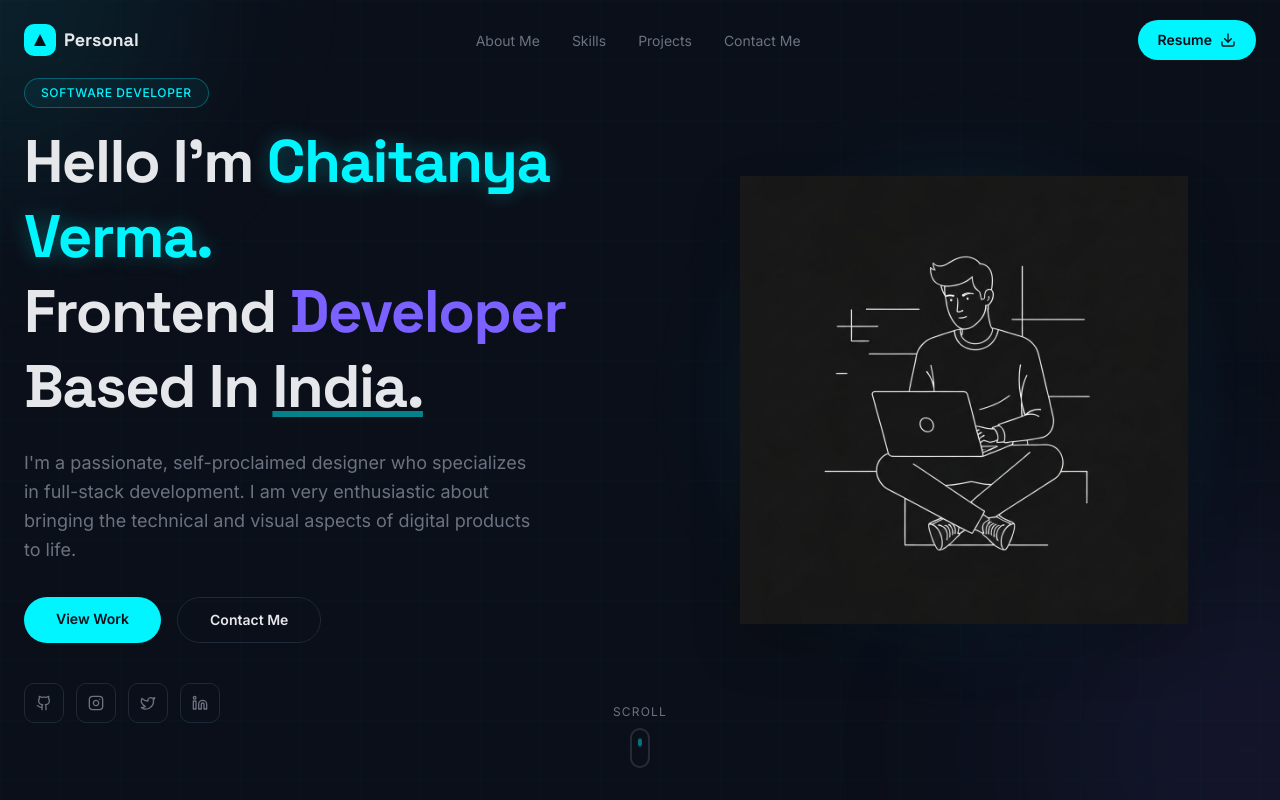
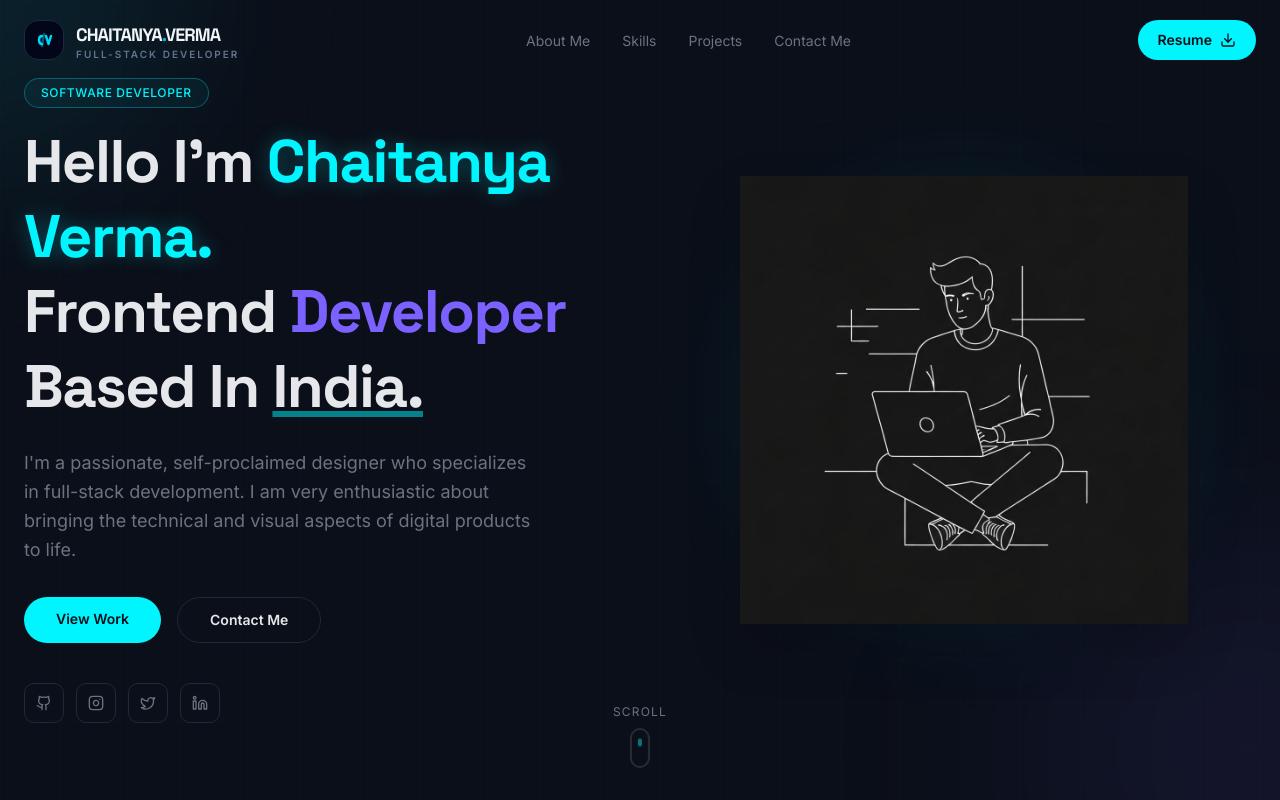
Before and after one commit to Chaitanya8464/Portfolio, a Next.js app: page / in a window 1280 px wide. Shown: the top 800 px of the page. Built offline with nearby package versions, Linux system fonts and the light colour scheme.

Commit message:
Fix: overlaped issues

```diff
--- a/components/about-section.tsx
+++ b/components/about-section.tsx
@@ -51,7 +51,7 @@ export function AboutSection() {
               <div className="absolute inset-0 bg-gradient-to-br from-primary/5 to-secondary/5" />
               <Image
                 src="/images/about-illustration.jpg"
-                alt="About Evren Shah"
+                alt="About Chaitanya Verma"
                 width={400}
                 height={400}
                 className="relative z-10 h-auto w-full max-w-sm object-cover"
--- a/components/navbar.tsx
+++ b/components/navbar.tsx
@@ -30,16 +30,38 @@ export function Navbar() {
     >
       <nav className="mx-auto flex max-w-7xl items-center justify-between px-6">
         {/* Logo */}
-        <a href="#" className="flex items-center gap-2 group">
-          <div className="flex h-8 w-8 items-center justify-center rounded-lg bg-primary text-primary-foreground transition-shadow duration-300 group-hover:glow-cyan">
-            <svg width="16" height="16" viewBox="0 0 16 16" fill="none" xmlns="http://www.w3.org/2000/svg">
-              <path d="M8 2L2 14h12L8 2z" fill="currentColor" />
-            </svg>
-          </div>
-          <span className="font-mono text-lg font-bold text-foreground">
-            Personal
-          </span>
-        </a>
+       <a href="/" className="flex items-center gap-3 group">
+  {/* Logo Icon Container */}
+  <div className="relative flex h-10 w-10 items-center justify-center rounded-xl bg-slate-950 border border-slate-800 text-cyan-400 transition-all duration-300 group-hover:border-cyan-500/50 group-hover:shadow-[0_0_20px_rgba(34,211,238,0.3)]">
+    <svg
+      width="24"
+      height="24"
+      viewBox="0 0 24 24"
+      fill="none"
+      stroke="currentColor"
+      strokeWidth="2.5"
+      strokeLinecap="round"
+      strokeLinejoin="round"
+    >
+      {/* Abstract 'C' with bracket feel */}
+      <path d="M10 8c-2 0-3 1-3 4s1 4 3 4" />
+      {/* Abstract 'V' with bracket feel */}
+      <path d="M14 8l2.5 8 2.5-8" />
+      {/* Subtle Code Slash */}
+      <path d="M12 6l-2 12" className="opacity-40" />
+    </svg>
+  </div>
+
+  {/* Text Branding */}
+  <div className="flex flex-col leading-none">
+    <span className="font-mono text-lg font-bold tracking-tighter text-slate-100 transition-colors group-hover:text-cyan-400">
+      CHAITANYA<span className="text-cyan-500">.</span>VERMA
+    </span>
+    <span className="text-[10px] uppercase tracking-[0.2em] text-slate-500 font-semibold">
+      Full-Stack Developer
+    </span>
+  </div>
+</a>
 
         {/* Desktop Nav */}
         <ul className="hidden items-center gap-8 md:flex">
```
